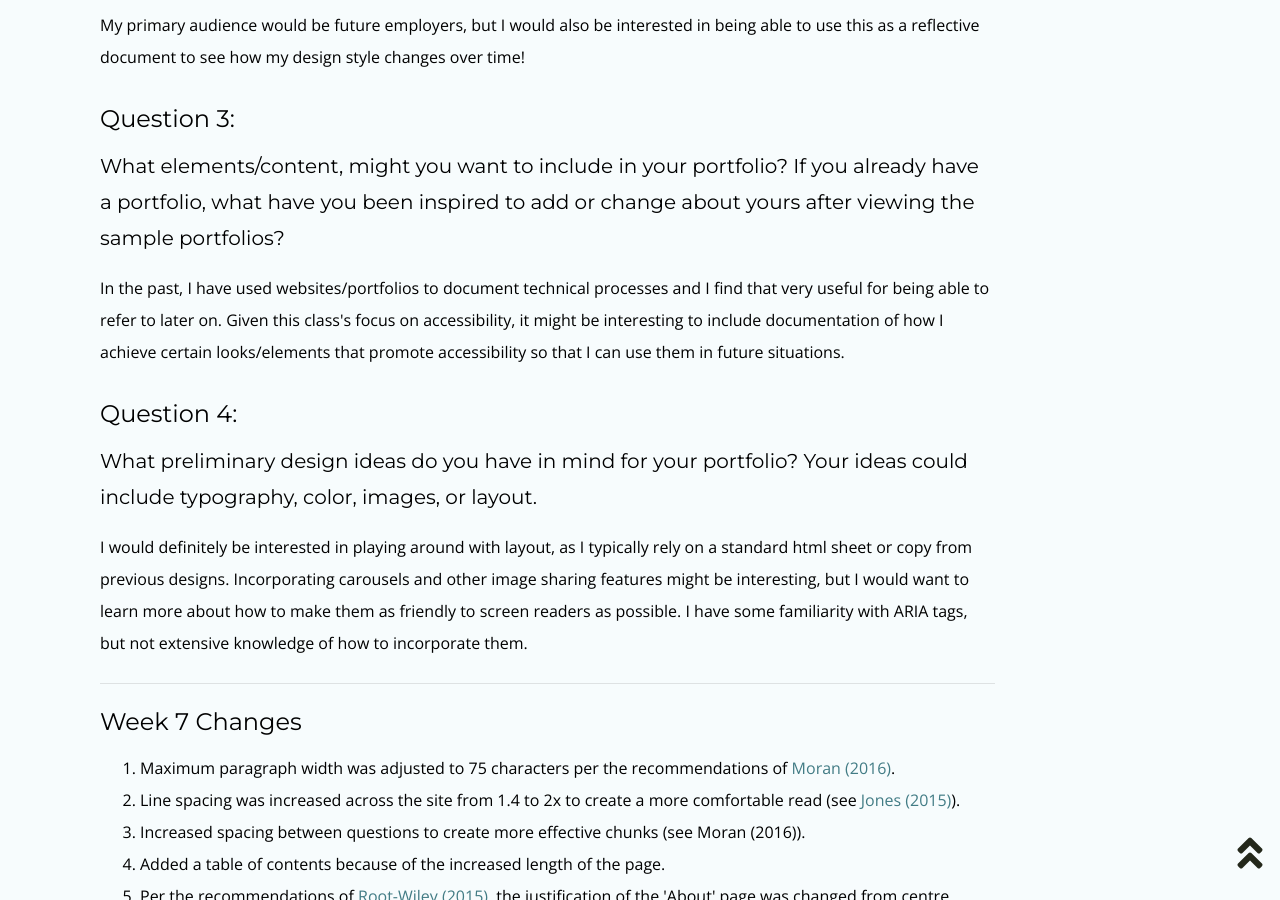
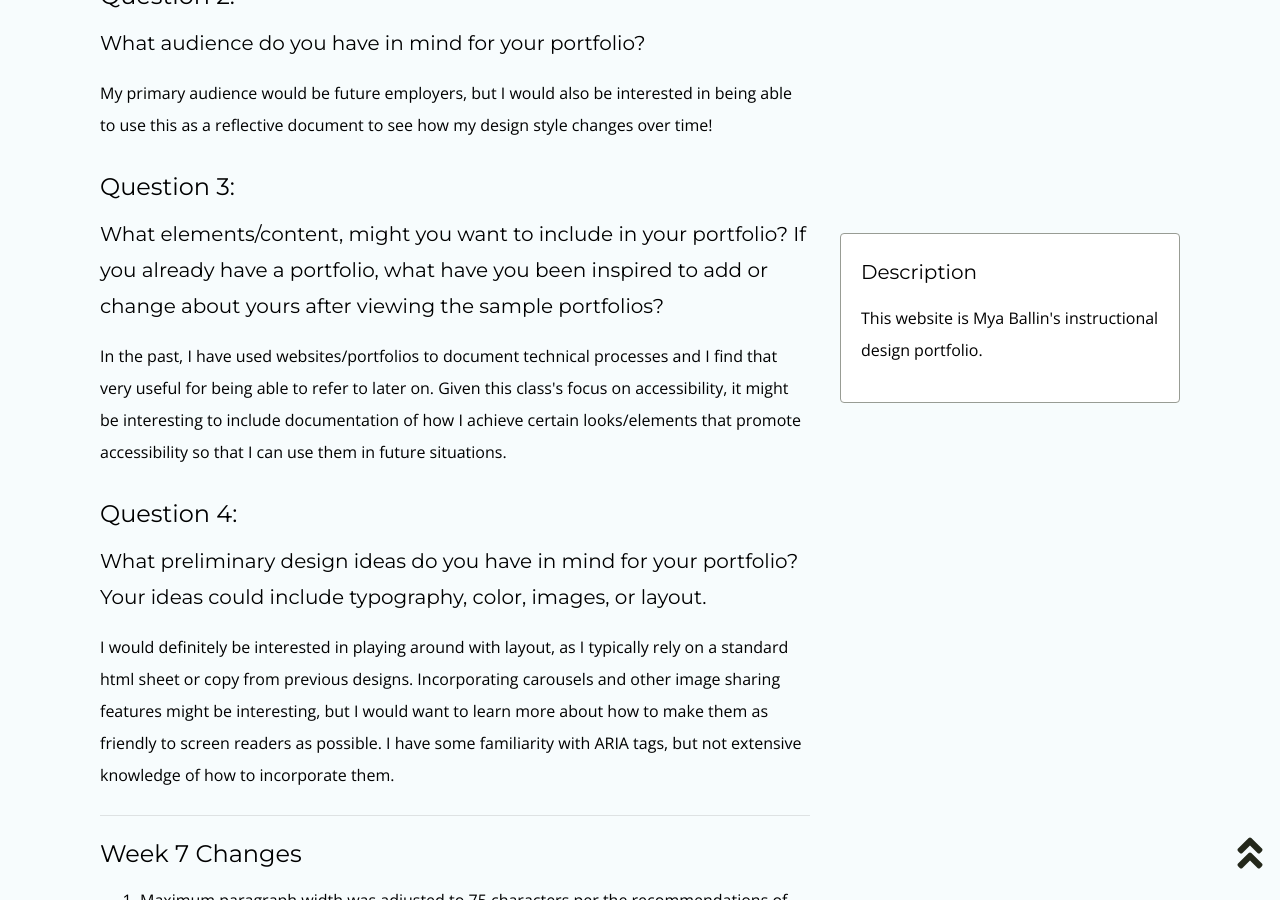
Before and after one commit to mxballin/instructional-design, a Jekyll site: the page built from index.md, in a window 1280 px wide and 900 px high, scrolled down 760 px. Built offline with Jekyll 4.4.1, drawn with Linux system fonts in a browser that asks for light colours; some web fonts are replaced.

Commit message:
Update home-infographic.html

```diff
--- a/_layouts/home-infographic.html
+++ b/_layouts/home-infographic.html
@@ -5,7 +5,7 @@ layout: page
 
 <div class="container">
   <div class="row">
-    <div class="col-md-10 my-auto">
+    <div class="col-md-8 my-auto">
       <h2> Introduction </h2>
       <hr>
       {% include feature/nav-menu.html sections="Question 1;Question 2;Question 3;Question 4;Week 7 Changes" %}
@@ -42,5 +42,8 @@ layout: page
     </ol>
     </p>
   </div>
+<div class="col-md-4 my-auto">
+      {% include index/description.html %}
+    </div>
   </div>
 </div>
```
